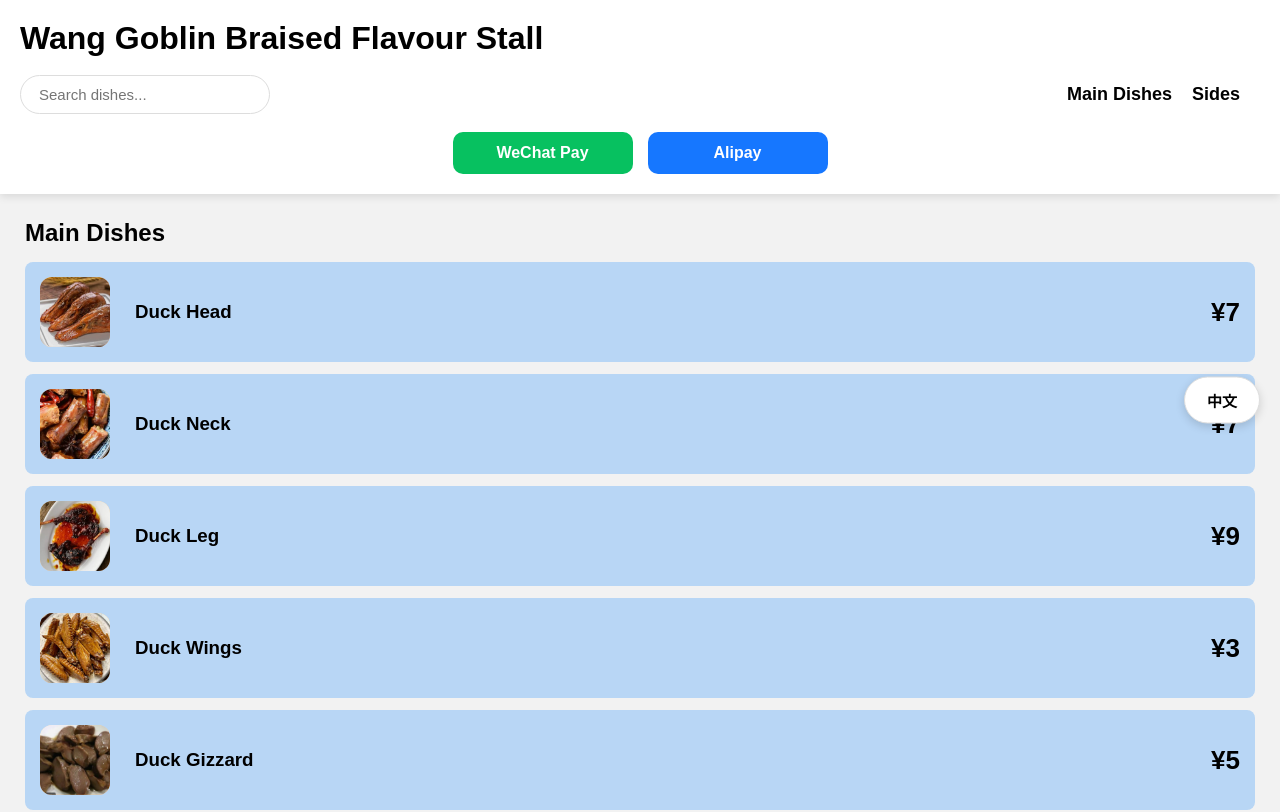
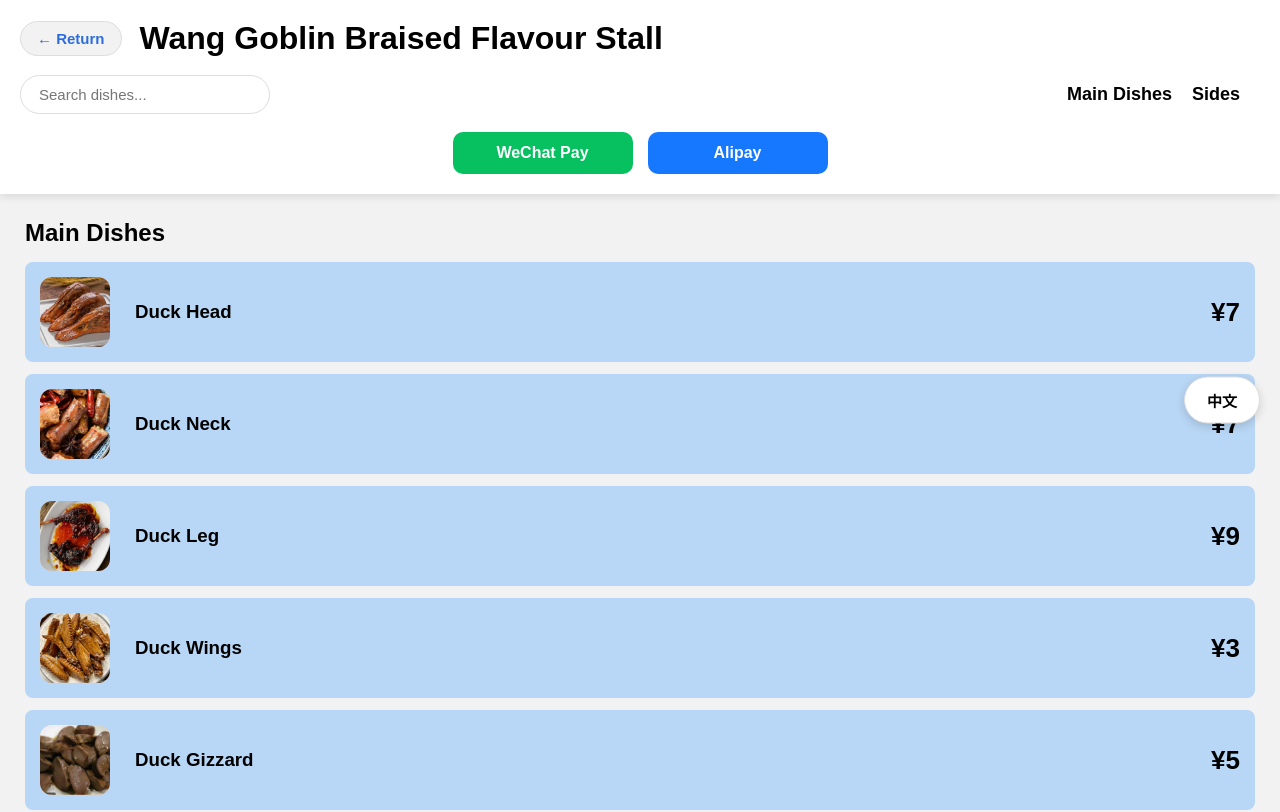
Before and after one commit to ChrispyCode082/YuYuan-Vendors, a plain HTML site: page menus/v5/vendor5.html in a window 1280 px wide. Shown: the top 812 px of the page. Drawn offline with Linux system fonts and the light colour scheme.

Commit message:
Update vendor5.html

```diff
--- a/menus/v5/vendor5.html
+++ b/menus/v5/vendor5.html
@@ -12,6 +12,7 @@
 <body>
     <header>
         <div class="business-header">
+            <a href="../../index.html" class="return-button" data-en="← Return" data-zh="← 返回">← Return</a>
             <h1 data-en="Wang Goblin Braised Flavour Stall" data-zh="王小妖卤味摊">Wang Goblin Braised Flavour Stall</h1>
         </div>
 
```
